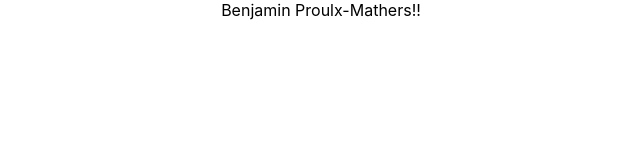
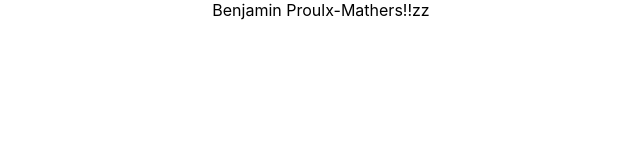
Before and after one commit to bPMathers/bpm-staticPortfolio, a React (Create React App) app: page / in a window 1280 px wide. Shown: the top 160 px of the page, without its empty margins (319-959 px from the left). Built offline with nearby package versions, Linux system fonts and the light colour scheme.

Commit message:
-test again

```diff
--- a/src/App.js
+++ b/src/App.js
@@ -5,7 +5,7 @@ import './App.css';
 function App() {
   return (
     <div className="App">
-      Benjamin Proulx-Mathers!!
+      Benjamin Proulx-Mathers!!zz
     </div>
   );
 }
```
